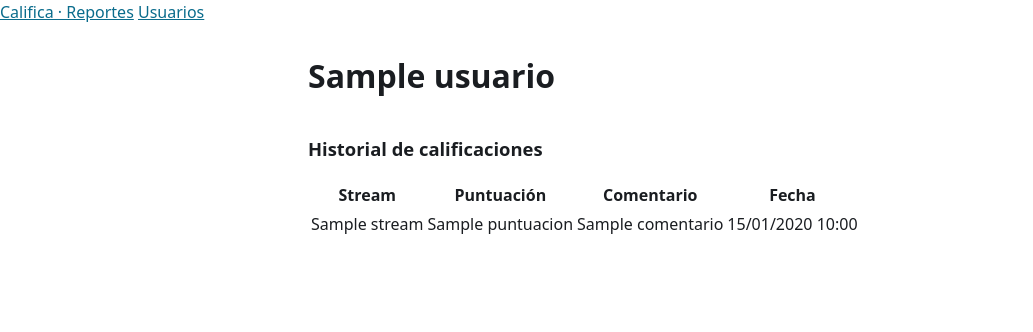
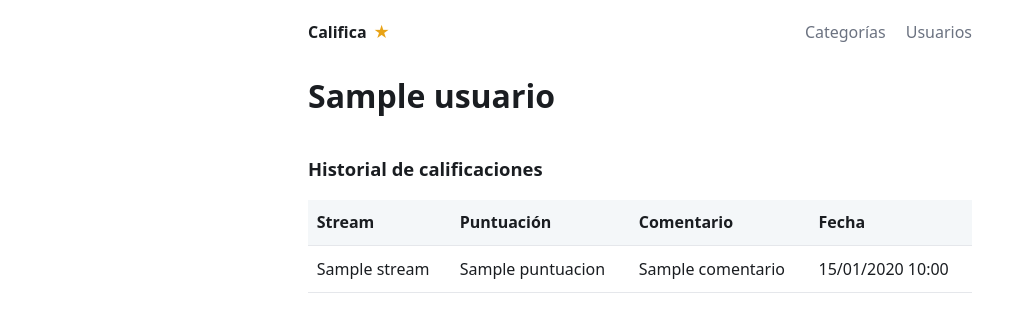
Before and after one commit to luisgustavosalcedo53-sys/Califica-Lab13, a Spring app: template califica-reportes/src/main/resources/templates/perfil.html in a window 1280 px wide. Shown: the top 332 px of the page, without its empty margins (0-1033 px from the left). Run offline with Thymeleaf, Linux system fonts and the light colour scheme; the template is opened without the code that fills it: most values are stand-ins (such as "Sample title", 1, 10 or a date in 2020); data that the repository does not hold is empty.

Commit message:
Mejora la presentación de las tablas de reportes

```diff
--- a/califica-reportes/src/main/resources/static/css/estilos.css
+++ b/califica-reportes/src/main/resources/static/css/estilos.css
@@ -194,3 +194,20 @@ button:hover { background: var(--acento); }
     .ranking-nota { grid-column: 2; text-align: left; }
     .promedio-numero { font-size: 3rem; }
 }
+
+/* Ajustes de presentación para los reportes. */
+table {
+    width: 100%;
+    margin-top: 1rem;
+    border-collapse: collapse;
+}
+th, td {
+    padding: .65rem .55rem;
+    border-bottom: 1px solid var(--linea);
+    text-align: left;
+    vertical-align: top;
+}
+thead th {
+    background: #f4f7f9;
+    font-weight: 600;
+}
--- a/califica-reportes/src/main/resources/templates/perfil.html
+++ b/califica-reportes/src/main/resources/templates/perfil.html
@@ -7,11 +7,13 @@
 <link rel="stylesheet" th:href="@{/css/estilos.css}">
 </head>
 <body>
-<header class="topbar"><nav class="container">
-<a th:href="@{/reportes}">Califica · Reportes</a>
+<header class="barra">
+<a class="marca" th:href="@{/reportes}">Califica <span>★</span></a>
+<nav aria-label="Reportes">
+<a th:href="@{/reportes}">Categorías</a>
 <a th:href="@{/reportes/usuarios}">Usuarios</a>
 </nav></header>
-<main class="container">
+<main>
 <h1 th:text="${perfil.usuario.nombre}"></h1>
 <h2>Historial de calificaciones</h2>
 <p th:if="${perfil.historial.isEmpty()}">Este usuario todavía no ha calificado streams.</p>
```
Also changed, not shown: califica-reportes/src/main/resources/templates/categorias.html (+5 -3 lines), califica-reportes/src/main/resources/templates/error.html (+5 -3 lines), califica-reportes/src/main/resources/templates/usuarios.html (+5 -3 lines).
